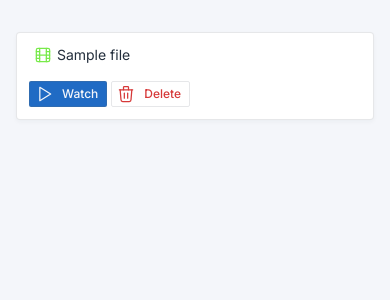
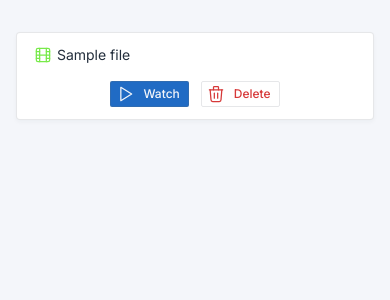
Before and after one commit to suryamodulus/piflix, a Flask app: template src/templates/index.html in a window 390 px wide. Shown: the part 56-356 px from the top of the page. Run offline with Flask 2, Linux system fonts and the light colour scheme; the template is opened without the code that fills it: most values are stand-ins (such as "Sample title", 1, 10 or a date in 2020); some libraries are stand-ins or nearby versions.

Commit message:
some ui changes

```diff
--- a/src/templates/index.html
+++ b/src/templates/index.html
@@ -58,8 +58,8 @@
                       {{ file.name }}
                     </p>
                   </div>
-                  <div class="col-12 col-md-2">
-                    <a href="/watch/{{ file.base64url_encoded_name }}" class="btn btn-sm btn-primary" rel="noreferrer">
+                  <div class="col-12 col-md-2 text-center">
+                    <a href="/watch/{{ file.base64url_encoded_name }}" class="btn btn-sm btn-primary mx-1" rel="noreferrer">
                         <!-- Download SVG icon from http://tabler-icons.io/i/heart -->
                         <svg xmlns="http://www.w3.org/2000/svg" class="icon icon-tabler icon-tabler-player-play" width="24" height="24" viewBox="0 0 24 24" stroke-width="2" stroke="currentColor" fill="none" stroke-linecap="round" stroke-linejoin="round">
                             <path stroke="none" d="M0 0h24v24H0z" fill="none"></path>
@@ -67,7 +67,7 @@
                         </svg>
                         Watch
                     </a>
-                    <a href="#" class="btn btn-sm btn-outline-red" data-bs-toggle="modal" data-bs-target="#delete-media-file-modal" data-media-name="{{ file.name }}" data-media-base64url-encoded-name="{{ file.base64url_encoded_name }}">
+                    <a href="#" class="btn btn-sm btn-outline-red mx-1" data-bs-toggle="modal" data-bs-target="#delete-media-file-modal" data-media-name="{{ file.name }}" data-media-base64url-encoded-name="{{ file.base64url_encoded_name }}">
                       <!-- Download SVG icon from http://tabler-icons.io/i/heart -->
                       <svg xmlns="http://www.w3.org/2000/svg" class="icon icon-tabler icon-tabler-trash" width="24" height="24" viewBox="0 0 24 24" stroke-width="2" stroke="currentColor" fill="none" stroke-linecap="round" stroke-linejoin="round">
                         <path stroke="none" d="M0 0h24v24H0z" fill="none"></path>
```
